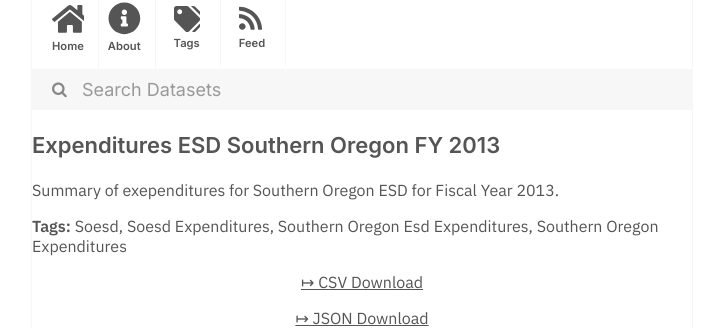
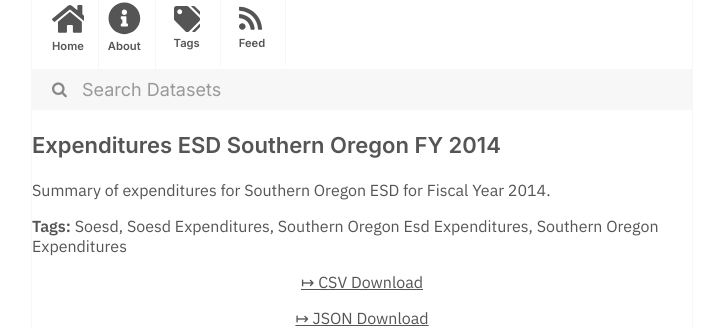
Before and after one commit to dayda-entities/state-of-oregon, a Jekyll site: the page built from _posts/2020-11-10-expenditures-esd-southern-oreg.md, in a window 1280 px wide. Shown: the part 216-544 px from the top of the page, without its empty margins (278-990 px from the left). Built offline with Jekyll 4.4.1, drawn with Linux system fonts in a browser that asks for light colours.

```diff
--- a/_posts/2020-11-10-expenditures-esd-southern-oreg.md
+++ b/_posts/2020-11-10-expenditures-esd-southern-oreg.md
@@ -1,7 +1,7 @@
 ---
-title: Expenditures ESD Southern Oregon FY 2013
-created: '2020-11-10T17:22:21.545809'
-modified: '2020-11-10T17:22:21.545817'
+title: Expenditures ESD Southern Oregon FY 2014
+created: '2020-11-10T17:22:28.414006'
+modified: '2020-11-10T17:22:28.414018'
 state: active
 type: dataset
 tags:
@@ -11,9 +11,9 @@ tags:
   - Southern Oregon Expenditures
 groups:
   - Local Government
-csv_url: 'https://data.oregon.gov/api/views/czqt-ibbi/rows.csv?accessType=DOWNLOAD'
-json_url: 'https://data.oregon.gov/api/views/czqt-ibbi/rows.json?accessType=DOWNLOAD'
+csv_url: 'https://data.oregon.gov/api/views/g2k8-huf8/rows.csv?accessType=DOWNLOAD'
+json_url: 'https://data.oregon.gov/api/views/g2k8-huf8/rows.json?accessType=DOWNLOAD'
 layout: post
 
 ---
-Summary of exependitures for Southern Oregon ESD for Fiscal Year 2013.
+Summary of expenditures for Southern Oregon ESD for Fiscal Year 2014.
```
